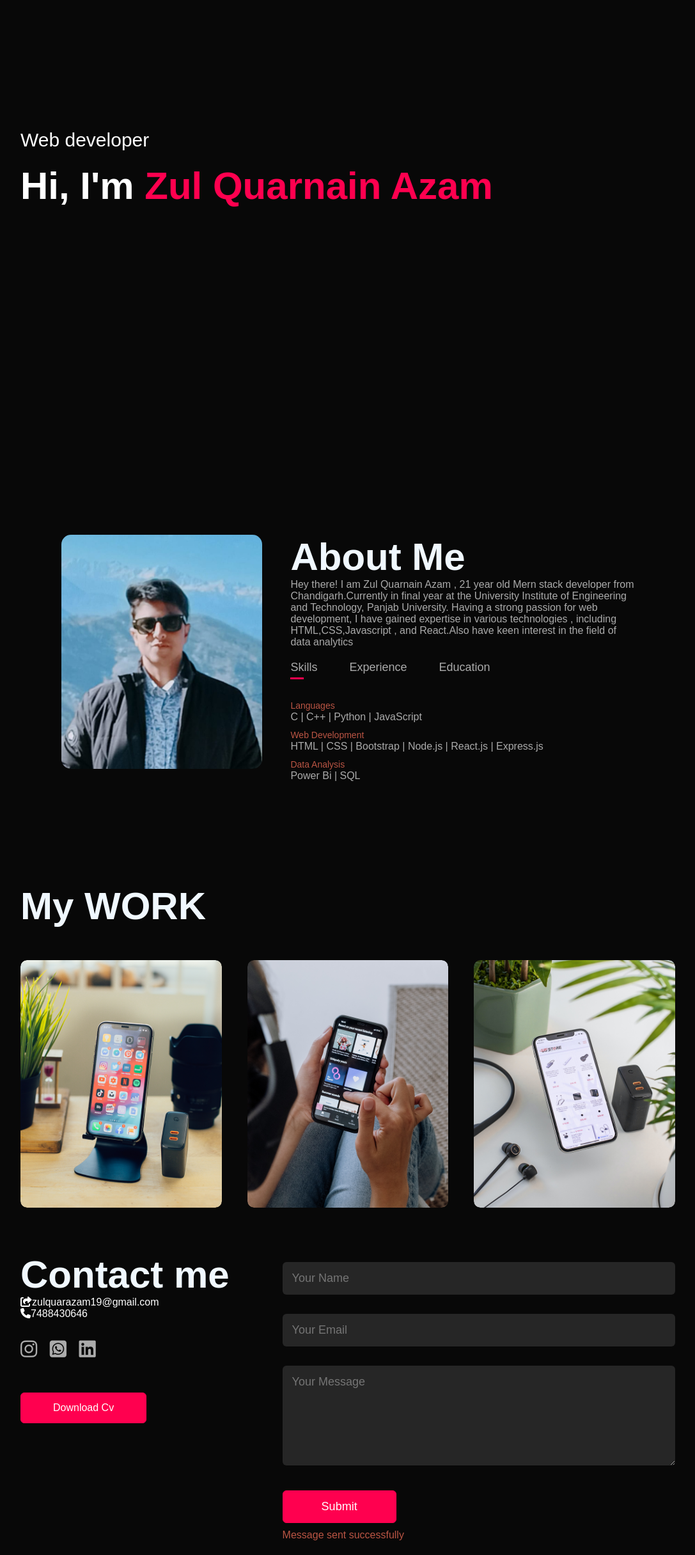
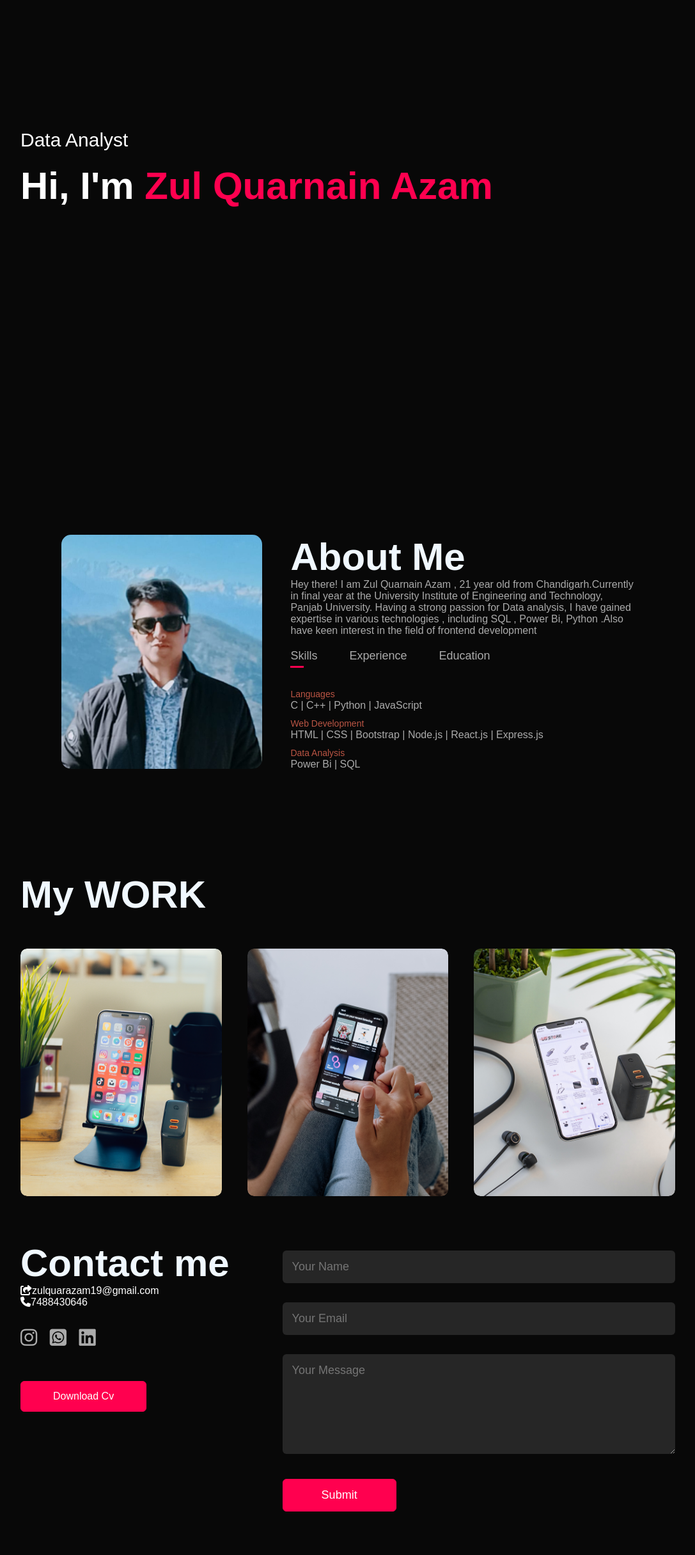
Before and after one commit to zulquarazam/Portfolio-website, a plain HTML site: page index.html in a window 1280 px wide. Shown: the part 54-2485 px from the top of the page at 64% size, without its empty margins (96-1183 px from the left). Drawn offline with Linux system fonts and the light colour scheme; files whose address does not match are found by name.

Commit message:
Add files via upload

```diff
--- a/index.html
+++ b/index.html
@@ -28,7 +28,7 @@
                 <i class="fa-solid fa-bars" onclick="openmenu()"></i>
             </nav>
             <div class="header-text">
-                <p> Web developer</p>
+                <p> Data Analyst</p>
                 <h1>Hi, I'm <span>Zul Quarnain Azam</span></h1>
             </div>
         </div>
@@ -43,7 +43,7 @@
                 </div>
                 <div class="about-col-2">
                     <h1 class="sub-title">About Me</h1>
-                    <p>Hey there! I am Zul Quarnain Azam , 21 year old Mern stack developer from Chandigarh.Currently in final year at the University Institute of Engineering and Technology, Panjab University. Having a strong passion for web development, I have gained expertise in various technologies , including HTML,CSS,Javascript , and React.Also have keen interest in the field of data analytics </p>
+                    <p>Hey there! I am Zul Quarnain Azam , 21 year old from Chandigarh.Currently in final year at the University Institute of Engineering and Technology, Panjab University. Having a strong passion for Data analysis, I have gained expertise in various technologies , including SQL , Power Bi, Python .Also have keen interest in the field of frontend development </p>
                     <div class="tab-titles">
                         <p class="tab-links active-link" onclick="opentab('skills')">Skills</p>
                         <p class="tab-links" onclick="opentab('Experience')">Experience</p>
@@ -158,11 +158,11 @@
                 <div class="contact-right">
                     <form name="submit-to-google-sheet" >
                         <input type="text" name="Name" placeholder="Your Name" required>
-                        <input type="email" name="email" placeholder="Your Email" required>
+                        <input type="email" name="Email" placeholder="Your Email" required>
                         <textarea name="Message"  rows="6" placeholder="Your Message"></textarea>
                         <button type="submit" class="btn btn2">Submit</button>
                     </form>
-                    <span id="msg">Message sent successfully</span>
+                    <span id="msg"></span>
                 </div>
             </div>
         </div>
```
Also changed, not shown: images/pic1.jpg (added), images/pic2.jpg (added), images/work-1.png (added), images/work-2.png (added), images/work-3.png (added).
